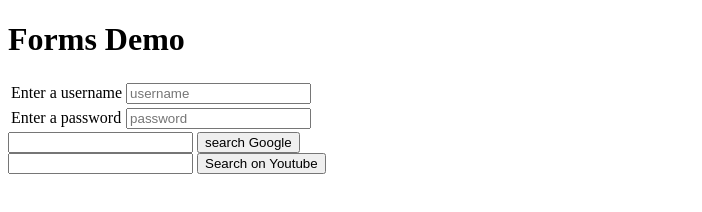
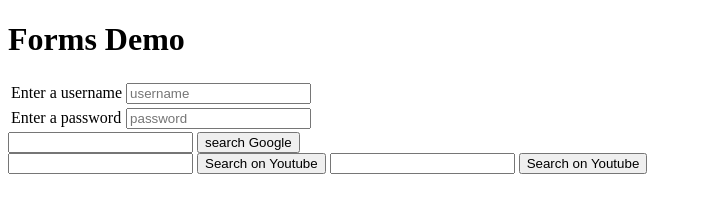
Before and after one commit to rafag912/web-development, a plain HTML site: page forms.html in a window 1280 px wide. Shown: the whole page, without its empty margins (0-702 px from the left). Drawn offline with Linux system fonts and the light colour scheme.

Commit message:
agregado una segunda busqueda de youtube y active el mensaje por consola del javascript

```diff
--- a/forms.html
+++ b/forms.html
@@ -34,6 +34,11 @@
     <form action="https://www.youtube.com/results">
       <input type="text" name="search_query" />
       <button>Search on Youtube</button>
+
+
+      <form action="https://www.youtube.com/results">
+        <input type="text" name="search_query" />
+        <button>Search on Youtube</button>
     </form>
   </body>
 </html>
--- a/js/main.js
+++ b/js/main.js
@@ -1,2 +1,2 @@
 alert("Hello World!");
-//console.log("Hello World!");
+console.log("Hello World!");
```
